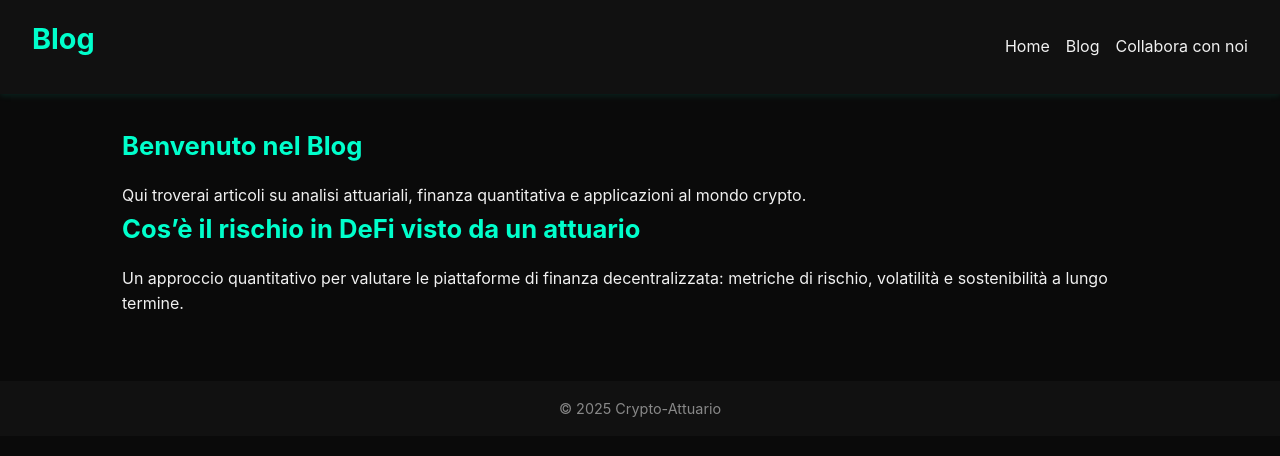
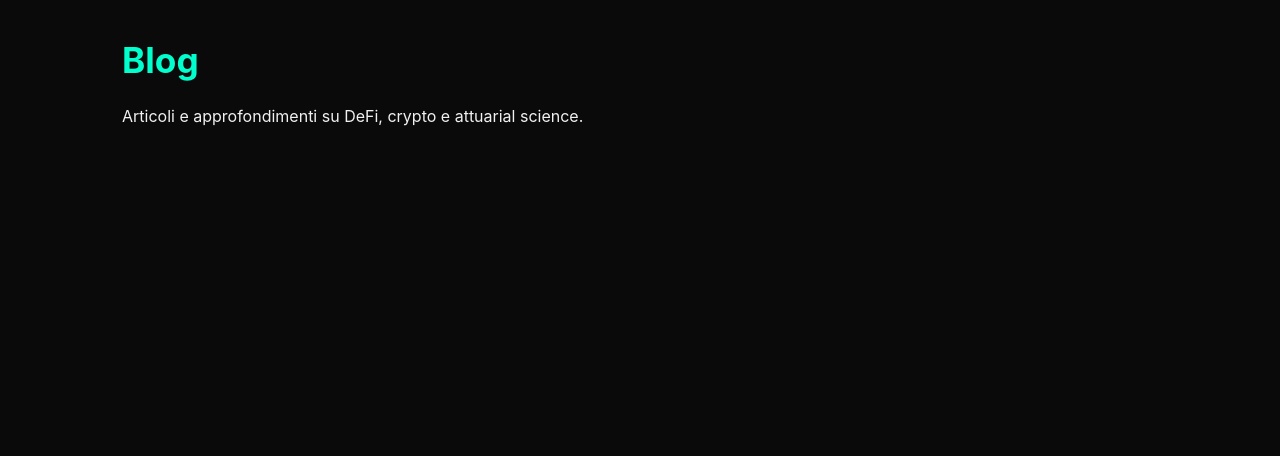
Before and after one commit to pietroscik/crypto-attuario, a Next.js app: page /blog in a window 1280 px wide. Shown: the top 456 px of the page. Built offline with nearby package versions, Linux system fonts and the light colour scheme.

Commit message:
Update blog.js

```diff
--- a/pages/blog.js
+++ b/pages/blog.js
@@ -1,36 +1,13 @@
+import AdBanner from "../components/AdBanner";
+
 export default function Blog() {
   return (
-    <>
-      <header>
-        <h1>Blog</h1>
-        <nav>
-          <a href="/">Home</a>
-          <a href="/blog">Blog</a>
-          <a href="/sponsor">Collabora con noi</a>
-        </nav>
-      </header>
+    <main>
+      <h1>Blog</h1>
+      <p>Articoli e approfondimenti su DeFi, crypto e attuarial science.</p>
 
-      <main>
-        <article>
-          <h2>Benvenuto nel Blog</h2>
-          <p>
-            Qui troverai articoli su analisi attuariali, finanza quantitativa e applicazioni al
-            mondo crypto.
-          </p>
-        </article>
-
-        <article>
-          <h2>Cos’è il rischio in DeFi visto da un attuario</h2>
-          <p>
-            Un approccio quantitativo per valutare le piattaforme di finanza decentralizzata:
-            metriche di rischio, volatilità e sostenibilità a lungo termine.
-          </p>
-        </article>
-      </main>
-
-      <footer>
-        <p>© 2025 Crypto-Attuario</p>
-      </footer>
-    </>
+      {/* Banner AdSense */}
+      <AdBanner />
+    </main>
   );
 }
```
